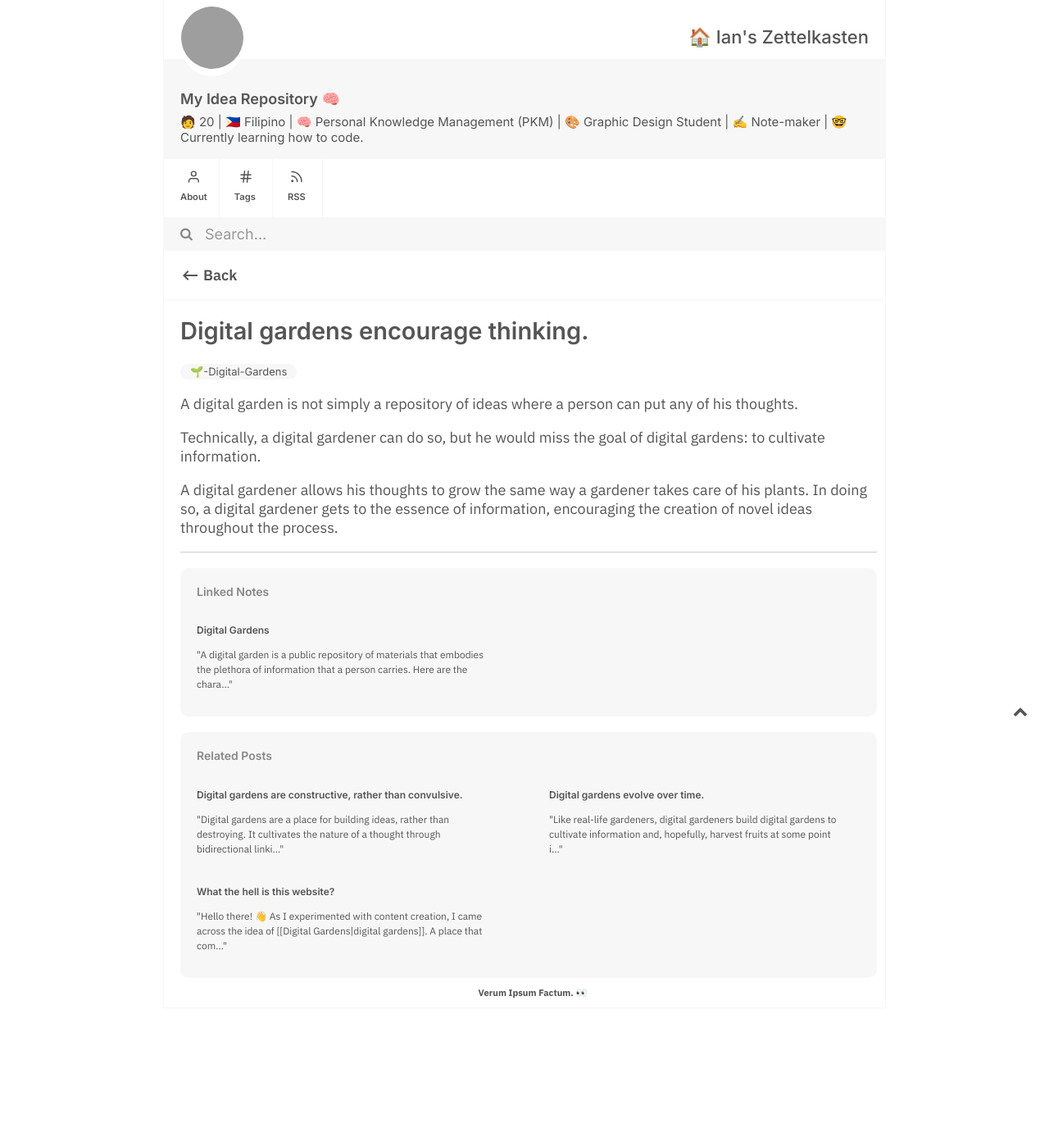
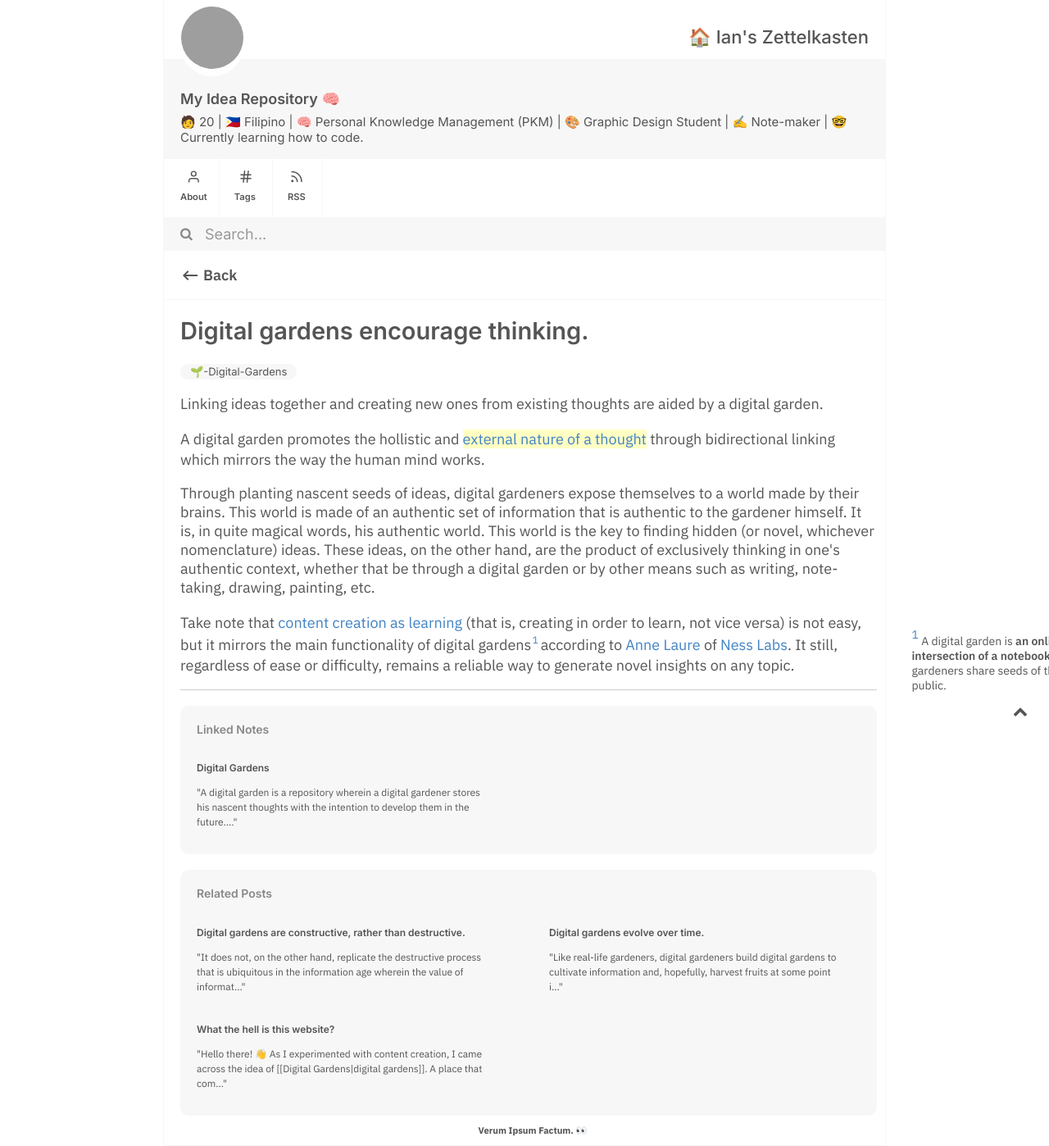
Before and after one commit to TheIanAquino/Public-Zettelkasten, a Jekyll site: the page built from _notes/Digital gardens encourage thinking..md, in a window 1280 px wide. Shown: the whole page at 82% size. Built offline with Jekyll 4.4.1, drawn with Linux system fonts in a browser that asks for light colours; comment, search, counter and statistics services are not loaded; before the commit the page ends 1230 px from its top, so only the background shows below that; grey boxes are pictures that could not be loaded.

Commit message:
I updated a few nascent thoughts and changed the color of the number in the sidenotes feature of the theme. Yay! First thing I publicly customized and did through CSS!

```diff
--- a/_notes/Digital Gardens.md
+++ b/_notes/Digital Gardens.md
@@ -5,12 +5,11 @@ toc: false
 comments: true
 ---
 
+A digital garden is a repository wherein a digital gardener stores his nascent thoughts with the intention to develop them in the future. A digital garden is not limited to a single, precise definition, but it remains true to the following characteristics:
 
-A digital garden is a public repository of materials that embodies the plethora of information that a person carries.
+Digital gardens are like books, but continuously revisioned.
 
-Here are the characteristics of a digital garden:
-
-1. [[Digital gardens are constructive, rather than convulsive.]]
+1. [[Digital gardens are constructive, rather than destructive.]]
 
 2. [[Digital gardens encourage thinking.]]
 
--- a/_notes/Digital gardens are constructive, rather than convulsive.md
+++ /dev/null
@@ -1,10 +0,0 @@
----
-title: Digital gardens are constructive, rather than convulsive.
-tags: 🌱-Digital-Gardens
-toc: false
-comments: true
----
-
-Digital gardens are a place for building ideas, rather than destroying. It cultivates the nature of a thought through bidirectional linking which mirrors the way the human mind works.
-
-It does not, on the other hand, replicate the destructive process that is ubiquitous in the information age wherein the value of information decreases as its quantity increases.
--- /dev/null
+++ b/_notes/Digital gardens are constructive, rather than destructive..md
@@ -0,0 +1,32 @@
+---
+title: Digital gardens are constructive, rather than destructive.
+tags: 🌱-Digital-Gardens
+toc: true
+comments: true
+---
+
+It does not, on the other hand, replicate the destructive process that is ubiquitous in the information age wherein the value of information decreases as its quantity increases.
+
+Digital gardens are where ideas grow, rather than shrink.
+
+Digital gardeners, when planting seeds of ideas, often cut to the core of the concepts they're dealing with. As a result, the process of planting ideations in a digital garden requires cultivation. During the cultivation process is where an idea grows.
+
+Here is a fun representation with emojis for each phase of an idea's growth process when applied to my website:
+
+### 🌱 Seedling
+A seedling refers to a nascent idea in my digital garden. It represents the underdeveloped form of an idea.
+
+Seedlings provide the littlest amount of value when compared to its future stages. However, just like regular soon-to-be trees, my digital garden's seedlings have yet to develop their roots for them to flourish. In the conceptual lens, this means that I as the machine that planted this seedling will have to wait for my idea to develop. In this phase, it is important that I water the soil within which I have planted my seed. This means, in the literal sense, that I should revisit my idea seedlings every so often. Consequently, I should consume content related to the idea seedling and, as I progress through different materials, allow the development of my idea by creating content on the information I take in.
+
+### 🌿 Sapling
+When seedlings grow, they become saplings. Saplings already have roots, but these roots are not enough buttress the bigger form of the plant: a seasoned tree. In this phase, it is pivotal that I focus on rooting my idea even more, such that when it furthers its developmental stage, it wouldn't shake or fall down. Saplings are in the middle of the  scale that shows concepts with invisible potential at the extreme left and those with strong potential at the far right.
+
+###  🌳 Seasoned
+Seasoned trees are the second to last form of plants that I put in my digital garden. A seasond tree, albeit already robust, still sheds its leaves annually. This means that seasoned ideas are already developed, but not fully. Hence, they require more tending (removing, re-arranging, or reformulating) for them to progress towards being a fully fledged evergreen tree.
+
+###  🌲 Evergreen
+Evergreen trees are ideas that are already fully developed. Meaning, they are ready to stay in place permanently. Unless, of course, I decide to cut them down by the scale that I want -- fully or partly. But they are, despite their vulnerability to my idea blades, ready to bear idea fruits and become catalysts to the growth of novel ideas in my garden.
+
+### 🔍 Caveat
+
+While seedlings serve as the base form of future fundamental ideas, it is important to note that planting idea seedlings do not necessarily equate to them growing in the future. That is, just like real life plants, when I see little-to-no future for my idea seedlings to grow, I discard them and find new types of seeds to plant in my digital garden. This analogy goes the same for the stages after the idea seedling.
--- a/_notes/Digital gardens encourage thinking..md
+++ b/_notes/Digital gardens encourage thinking..md
@@ -5,8 +5,10 @@ toc: false
 comments: true
 ---
 
-A digital garden is not simply a repository of ideas where a person can put any of his thoughts.
+Linking ideas together and creating new ones from existing thoughts are aided by a digital garden.
 
-Technically, a digital gardener can do so, but he would miss the goal of digital gardens: to cultivate information.
+A digital garden promotes the hollistic and [[concepts are universal\|external nature of a thought]] through bidirectional linking which mirrors the way the human mind works.
 
-A digital gardener allows his thoughts to grow the same way a gardener takes care of his plants. In doing so, a digital gardener gets to the essence of information, encouraging the creation of novel ideas throughout the process.
+Through planting nascent seeds of ideas, digital gardeners expose themselves to a world made by their brains. This world is made of an authentic set of information that is authentic to the gardener himself. It is, in quite magical words, his authentic world. This world is the key to finding hidden (or novel, whichever nomenclature) ideas. These ideas, on the other hand, are the product of exclusively thinking in one's authentic context, whether that be through a digital garden or by other means such as writing, note-taking, drawing, painting, etc.
+
+Take note that [[content creation as learning]] (that is, creating in order to learn, not vice versa) is not easy, but it mirrors the main functionality of digital gardens[[A digital garden is **an online space at the intersection of a notebook and a blog**, where digital gardeners share seeds of thoughts to be cultivated in public.::rsn]] according to [[Anne Laure::https://anne-laure.net/]] of [[Ness Labs::https://nesslabs.com/]]. It still, regardless of ease or difficulty, remains a reliable way to generate novel insights on any topic.
--- a/_notes/Digital gardens evolve over time..md
+++ b/_notes/Digital gardens evolve over time..md
@@ -8,3 +8,5 @@ comments: true
 Like real-life gardeners, digital gardeners build digital gardens to cultivate information and, hopefully, harvest fruits at some point in the future.
 
 Digital gardens serve as a place for the evolution and propagation of ideas, instead of stagnation.
+
+This part of the website will be polished soon, so more context will be provided in the future. For now, consider this a nascent thought or a seedling. If you want to read more about what a seedlings is, you can read on the first quality of digital gardens: [[Digital gardens are constructive, rather than destructive.]]
--- /dev/null
+++ b/_notes/content creation as learning.md
@@ -0,0 +1,14 @@
+---
+title: content creation as learning
+tags: 🖼️-Content-Creation
+toc: false
+comments: true
+---
+
+In creating content, I believe in the following principle:
+
+>Much like every endeavor I do, I wish not to paint myself and my ideas as the sum of perfection, but rather that of a continuous and mistake-rich learning process.
+
+Content creation for me is a representation of a tedious learning process. It is not like how a lot of content creators deem it to be: that it is supposed to exhibit your best work. A creator's content should be honest and transparent instead of fake and extremely polished.
+
+I think of it in the aesthetic of offroad cars. A little bit of dirt provides -- rather than diminishes -- beauty.
--- a/assets/css/style.css
+++ b/assets/css/style.css
@@ -826,6 +826,7 @@ hr {
 
 .sidenote-number {
     counter-increment: sidenote-counter;
+    color:#4183c4;
 }
 
 .sidenote-number:after,
@@ -834,6 +835,7 @@ hr {
     font-family: 'IBM Plex Sans', Inter, 'Segoe UI', Roboto, Oxygen, Ubuntu, Cantarell, 'Open Sans', 'Helvetica Neue', sans-serif !important;
     position: relative;
     vertical-align: baseline;
+    color:#4183c4;
 }
 
 .sidenote-number:after {
@@ -841,6 +843,7 @@ hr {
     font-size: 12px;
     top: -0.5rem;
     left: 0.1rem;
+    color:#4183c4;
 }
 
 .sn-right:before,
@@ -848,6 +851,7 @@ hr {
     content: counter(sidenote-counter) " ";
     font-size: 14px;
     top: -0.5rem;
+    color:#4183c4;
 }
 
 blockquote .sn-left,
```
Also changed, not shown: 1 other file.
